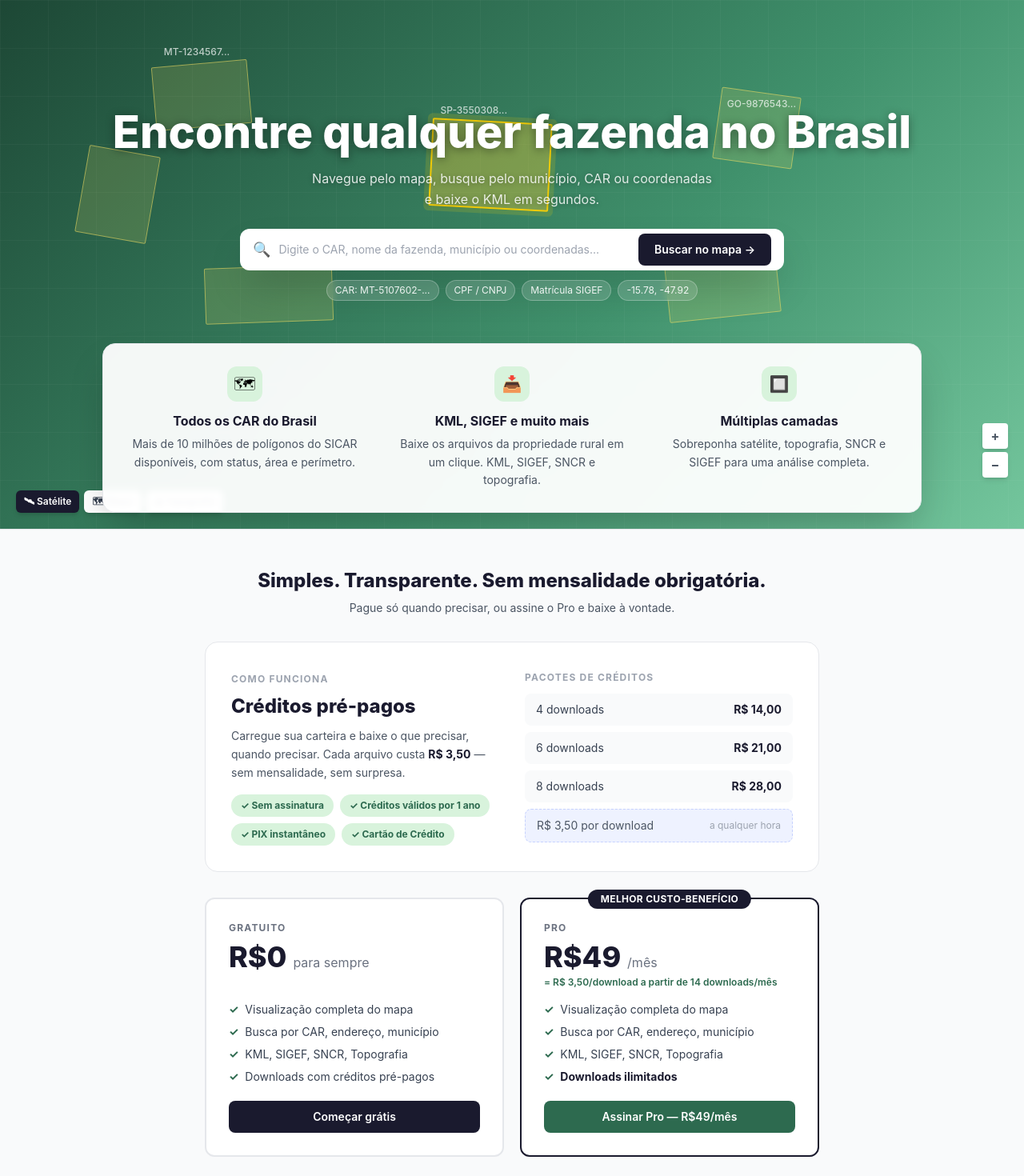
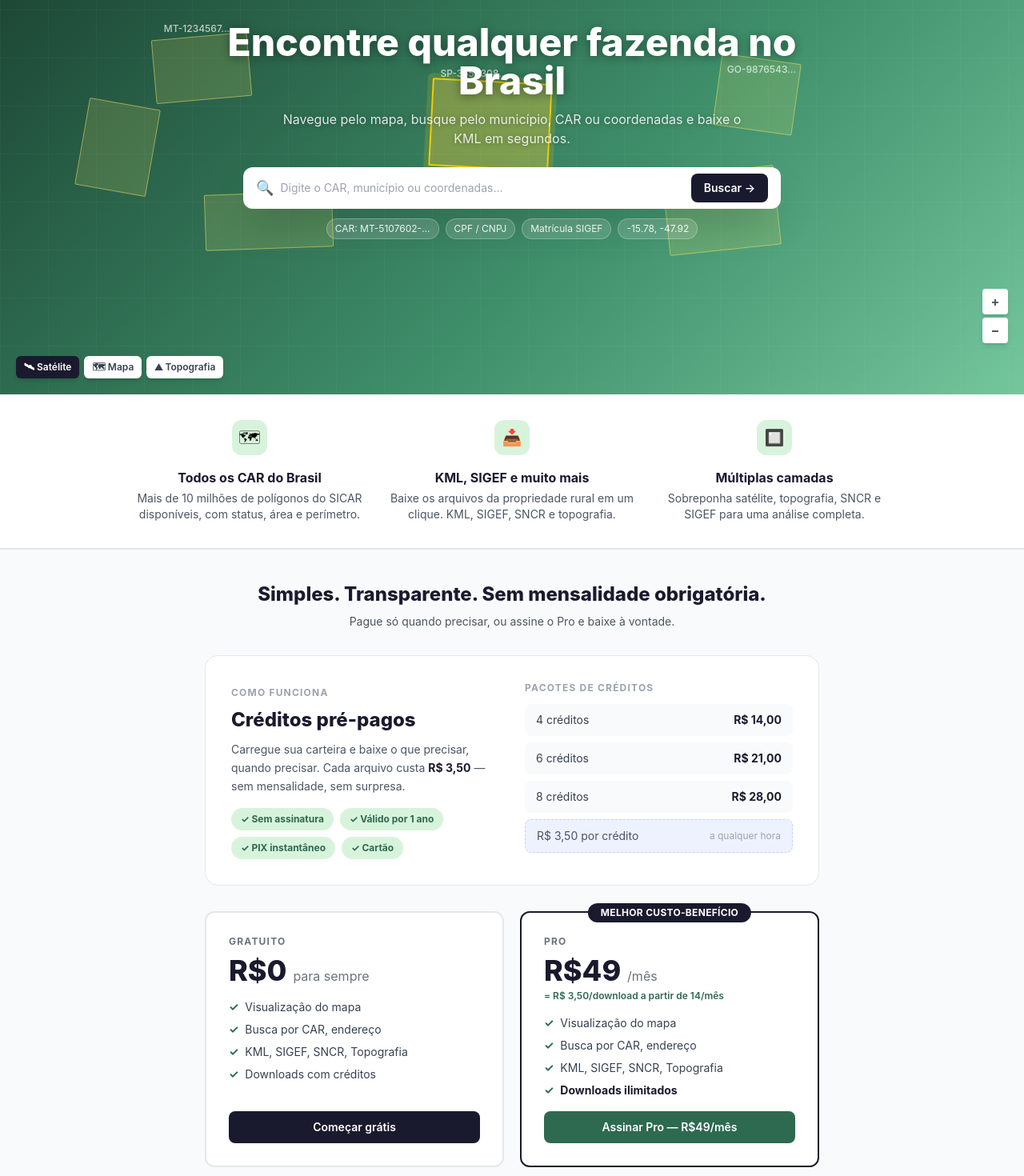
Before and after one commit to thiagomendes87/talhao-app, a Next.js app: page / in a window 1280 px wide. Shown: the part 140-1610 px from the top of the page at 80% size. Built offline with nearby package versions, Linux system fonts and the light colour scheme; no server answers.

Commit message:
ui: full mobile responsive - hero, pricing, login, whatsapp

```diff
--- a/app/entrar/page.tsx
+++ b/app/entrar/page.tsx
@@ -38,9 +38,9 @@ function LoginForm() {
   }
 
   return (
-    <div className="min-h-screen grid grid-cols-2">
-      {/* Esquerda — visual */}
-      <div className="flex flex-col justify-between p-12" style={{ background: 'linear-gradient(145deg, #1A1A2E 0%, #2D6A4F 100%)' }}>
+    <div className="min-h-screen flex flex-col sm:grid sm:grid-cols-2">
+      {/* Esquerda — visual (escondida no mobile) */}
+      <div className="hidden sm:flex flex-col justify-between p-12" style={{ background: 'linear-gradient(145deg, #1A1A2E 0%, #2D6A4F 100%)' }}>
         <Link href="/" className="flex items-center gap-2">
           <div className="w-8 h-8 bg-white/15 rounded-lg flex items-center justify-center text-lg">🌿</div>
           <span className="text-white font-extrabold text-xl">Talhão</span>
@@ -62,7 +62,12 @@ function LoginForm() {
       </div>
 
       {/* Direita — formulário */}
-      <div className="flex flex-col justify-center px-12 py-10 bg-white">
+      <div className="flex flex-col justify-center px-6 sm:px-12 py-10 bg-white min-h-screen sm:min-h-0">
+        {/* Logo só no mobile */}
+        <Link href="/" className="flex items-center gap-2 mb-8 sm:hidden">
+          <div className="w-8 h-8 bg-[#2D6A4F] rounded-lg flex items-center justify-center text-lg">🌿</div>
+          <span className="font-extrabold text-[#1A1A2E] text-xl">Talhão</span>
+        </Link>
         <h1 className="text-2xl font-extrabold text-[#1A1A2E] mb-1.5">Entrar na conta</h1>
         <p className="text-sm text-gray-600 mb-8">
           Não tem uma conta?{' '}
--- a/components/MapHero.tsx
+++ b/components/MapHero.tsx
@@ -22,8 +22,11 @@ const features = [
 
 export default function MapHero() {
   return (
-    <section className="relative min-h-[calc(100vh-72px)] overflow-hidden" style={{
-      background: 'linear-gradient(135deg, #1B4332 0%, #2D6A4F 30%, #40916C 60%, #74C69D 100%)'
+    <div>
+      {/* Hero */}
+      <section className="relative overflow-hidden" style={{
+        background: 'linear-gradient(135deg, #1B4332 0%, #2D6A4F 30%, #40916C 60%, #74C69D 100%)',
+        minHeight: 'clamp(400px, 70vh, 700px)'
       }}>
         {/* Grid overlay */}
         <div className="absolute inset-0" style={{
@@ -33,84 +36,88 @@ export default function MapHero() {
           `
         }} />
 
-      {/* Fake polygon shapes — serão substituídos pelo Mapbox */}
+        {/* Polígonos decorativos — só em desktop */}
+        <div className="hidden md:block">
           <div className="absolute" style={{ top: '20%', left: '15%', width: 120, height: 80, background: 'rgba(255,230,100,0.15)', border: '1.5px solid rgba(255,230,100,0.5)', borderRadius: 2, transform: 'rotate(-5deg)' }} />
           <div className="absolute" style={{ top: '35%', left: '8%', width: 90, height: 110, background: 'rgba(255,230,100,0.15)', border: '1.5px solid rgba(255,230,100,0.5)', borderRadius: 2, transform: 'rotate(10deg)' }} />
           <div className="absolute" style={{ top: '55%', left: '20%', width: 160, height: 70, background: 'rgba(255,230,100,0.15)', border: '1.5px solid rgba(255,230,100,0.5)', borderRadius: 2, transform: 'rotate(-2deg)' }} />
           <div className="absolute" style={{ top: '25%', left: '70%', width: 100, height: 90, background: 'rgba(255,230,100,0.15)', border: '1.5px solid rgba(255,230,100,0.5)', borderRadius: 2, transform: 'rotate(8deg)' }} />
           <div className="absolute" style={{ top: '50%', left: '65%', width: 140, height: 100, background: 'rgba(255,230,100,0.15)', border: '1.5px solid rgba(255,230,100,0.5)', borderRadius: 2, transform: 'rotate(-6deg)' }} />
-      {/* Polígono ativo destacado */}
           <div className="absolute" style={{ top: '30%', left: '42%', width: 150, height: 110, background: 'rgba(255,210,50,0.35)', border: '2.5px solid rgba(255,210,0,0.9)', borderRadius: 2, boxShadow: '0 0 0 6px rgba(255,215,0,0.15)', transform: 'rotate(3deg)' }} />
-
-      {/* Labels */}
           <span className="absolute text-white/70 text-xs font-medium" style={{ top: '17%', left: '16%' }}>MT-1234567...</span>
           <span className="absolute text-white/70 text-xs font-medium" style={{ top: '26%', left: '71%' }}>GO-9876543...</span>
           <span className="absolute text-white/70 text-xs font-medium" style={{ top: '27%', left: '43%' }}>SP-3550308...</span>
+        </div>
 
-      {/* Search overlay centralizado */}
-      <div className="absolute top-[44%] left-1/2 flex w-[680px] max-w-[92vw] -translate-x-1/2 -translate-y-1/2 flex-col items-center text-center">
-        <h1 className="mb-2.5 whitespace-nowrap text-[clamp(1.9rem,4.8vw,3.5rem)] font-extrabold leading-tight text-white" style={{ textShadow: '0 2px 12px rgba(0,0,0,0.4)' }}>
+        {/* Conteúdo central */}
+        <div className="relative z-10 flex flex-col items-center justify-center text-center px-4 sm:px-8 py-16 sm:py-24 h-full">
+          <h1 className="text-2xl sm:text-4xl md:text-5xl font-extrabold text-white mb-3 max-w-3xl leading-tight" style={{ textShadow: '0 2px 12px rgba(0,0,0,0.4)' }}>
             Encontre qualquer fazenda no Brasil
           </h1>
-        <p className="mb-6 max-w-2xl text-base leading-relaxed text-white/85" style={{ textShadow: '0 1px 6px rgba(0,0,0,0.3)' }}>
-          Navegue pelo mapa, busque pelo município, CAR ou coordenadas<br /> e baixe o KML em segundos.
+          <p className="mb-6 max-w-xl text-sm sm:text-base leading-relaxed text-white/85" style={{ textShadow: '0 1px 6px rgba(0,0,0,0.3)' }}>
+            Navegue pelo mapa, busque pelo município, CAR ou coordenadas e baixe o KML em segundos.
           </p>
 
           {/* Search box */}
-        <div className="flex w-full items-center gap-2.5 rounded-xl bg-white px-4 py-1.5 shadow-2xl">
-          <span className="text-gray-400 text-lg">🔍</span>
+          <div className="w-full max-w-2xl">
+            <div className="flex flex-col sm:flex-row items-stretch sm:items-center gap-2 rounded-xl bg-white px-4 py-2 shadow-2xl">
+              <span className="text-gray-400 text-lg hidden sm:block">🔍</span>
               <input
                 type="text"
-            placeholder="Digite o CAR, nome da fazenda, município ou coordenadas..."
+                placeholder="Digite o CAR, município ou coordenadas..."
                 className="flex-1 border-none outline-none text-sm text-gray-700 bg-transparent py-2"
               />
-          <Link href="/mapa" className="btn-primary whitespace-nowrap">
-            Buscar no mapa →
+              <Link href="/mapa" className="btn-primary text-center whitespace-nowrap text-sm py-2 px-4 rounded-lg">
+                Buscar →
               </Link>
             </div>
 
             {/* Tags */}
             <div className="flex gap-2 justify-center mt-3 flex-wrap">
               {['CAR: MT-5107602-...', 'CPF / CNPJ', 'Matrícula SIGEF', '-15.78, -47.92'].map(tag => (
-            <span key={tag} className="text-white/90 text-xs px-2.5 py-1 rounded-full" style={{ background: 'rgba(255,255,255,0.15)', border: '1px solid rgba(255,255,255,0.25)', backdropFilter: 'blur(4px)' }}>
+                <span key={tag} className="text-white/90 text-xs px-2.5 py-1 rounded-full" style={{ background: 'rgba(255,255,255,0.15)', border: '1px solid rgba(255,255,255,0.25)' }}>
                   {tag}
                 </span>
               ))}
             </div>
           </div>
+        </div>
 
-      {/* Zoom controls */}
-      <div className="absolute right-5 bottom-16 flex flex-col gap-1">
+        {/* Controles — só em desktop */}
+        <div className="hidden md:flex absolute right-5 bottom-16 flex-col gap-1">
           {['+', '−'].map(c => (
-          <div key={c} className="w-8 h-8 bg-white rounded flex items-center justify-center font-bold text-gray-600 shadow-md cursor-pointer text-base">
+            <div key={c} className="w-8 h-8 bg-white rounded flex items-center justify-center font-bold text-gray-600 shadow-md cursor-pointer">
               {c}
             </div>
           ))}
         </div>
-
-      {/* Layer toggles */}
-      <div className="absolute bottom-5 left-5 flex gap-1.5">
+        <div className="hidden md:flex absolute bottom-5 left-5 gap-1.5">
           {['🛰 Satélite', '🗺 Mapa', '⛰ Topografia'].map((l, i) => (
             <div key={l} className={`rounded-md px-2.5 py-1.5 text-xs font-semibold shadow-md cursor-pointer ${i === 0 ? 'bg-[#1A1A2E] text-white' : 'bg-white text-gray-700'}`}>
               {l}
             </div>
           ))}
         </div>
+      </section>
 
-      {/* Bloco de benefícios dentro do mapa */}
-      <div className="absolute left-1/2 bottom-5 z-20 w-[92vw] max-w-5xl -translate-x-1/2 rounded-2xl border border-gray-200 bg-white/95 p-5 shadow-2xl backdrop-blur-sm">
-        <div className="grid grid-cols-1 gap-5 md:grid-cols-3">
+      {/* Bloco de features — fora do hero, sempre visível */}
+      <div className="bg-white border-b border-gray-200 shadow-sm">
+        <div className="max-w-5xl mx-auto px-4 sm:px-8 py-6 sm:py-8">
+          <div className="grid grid-cols-1 sm:grid-cols-3 gap-4 sm:gap-6">
             {features.map(f => (
-            <div key={f.title} className="text-center px-4 py-2">
-              <div className="mx-auto mb-3 flex h-11 w-11 items-center justify-center rounded-xl bg-[#D8F3DC] text-xl">
+              <div key={f.title} className="flex items-start gap-4 sm:flex-col sm:items-center sm:text-center">
+                <div className="flex-shrink-0 flex h-11 w-11 items-center justify-center rounded-xl bg-[#D8F3DC] text-xl">
                   {f.icon}
                 </div>
-              <h3 className="mb-1.5 font-bold text-[#1A1A2E]">{f.title}</h3>
-              <p className="text-sm leading-relaxed text-gray-600">{f.desc}</p>
+                <div>
+                  <h3 className="font-bold text-[#1A1A2E] text-sm sm:text-base mb-1">{f.title}</h3>
+                  <p className="text-xs sm:text-sm leading-relaxed text-gray-600">{f.desc}</p>
+                </div>
               </div>
             ))}
           </div>
         </div>
-    </section>
+      </div>
+    </div>
   )
 }
--- a/components/Pricing.tsx
+++ b/components/Pricing.tsx
@@ -8,8 +8,8 @@ const packages = [
 
 export default function Pricing() {
   return (
-    <section id="precos" className="py-12 px-10 bg-gray-50 border-t border-gray-200">
-      <h2 className="text-center text-2xl font-extrabold text-[#1A1A2E] mb-2">
+    <section id="precos" className="py-10 px-4 sm:px-10 bg-gray-50 border-t border-gray-200">
+      <h2 className="text-center text-xl sm:text-2xl font-extrabold text-[#1A1A2E] mb-2">
         Simples. Transparente. Sem mensalidade obrigatória.
       </h2>
       <p className="text-center text-sm text-gray-600 mb-8">
@@ -17,16 +17,17 @@ export default function Pricing() {
       </p>
 
       {/* Créditos pré-pagos */}
-      <div className="max-w-3xl mx-auto mb-8 bg-white rounded-2xl p-8 border border-gray-200 grid grid-cols-2 gap-8 items-center">
+      <div className="max-w-3xl mx-auto mb-8 bg-white rounded-2xl p-5 sm:p-8 border border-gray-200">
+        <div className="grid grid-cols-1 sm:grid-cols-2 gap-6 sm:gap-8 items-start">
           <div>
             <span className="text-xs font-bold tracking-widest text-gray-400 uppercase">Como funciona</span>
-          <h3 className="text-2xl font-extrabold text-[#1A1A2E] mt-2 mb-2.5">Créditos pré-pagos</h3>
+            <h3 className="text-xl sm:text-2xl font-extrabold text-[#1A1A2E] mt-2 mb-2.5">Créditos pré-pagos</h3>
             <p className="text-sm text-gray-600 leading-relaxed mb-4">
               Carregue sua carteira e baixe o que precisar, quando precisar.
               Cada arquivo custa <strong className="text-[#1A1A2E]">R$ 3,50</strong> — sem mensalidade, sem surpresa.
             </p>
             <div className="flex gap-2 flex-wrap">
-            {['✓ Sem assinatura', '✓ Créditos válidos por 1 ano', '✓ PIX instantâneo', '✓ Cartão de Crédito'].map(tag => (
+              {['✓ Sem assinatura', '✓ Válido por 1 ano', '✓ PIX instantâneo', '✓ Cartão'].map(tag => (
                 <span key={tag} className="text-xs font-bold px-3 py-1.5 rounded-full bg-[#D8F3DC] text-[#2D6A4F]">{tag}</span>
               ))}
             </div>
@@ -36,50 +37,50 @@ export default function Pricing() {
             <div className="flex flex-col gap-2">
               {packages.map(p => (
                 <div key={p.downloads} className="flex justify-between items-center bg-gray-50 rounded-lg px-3.5 py-2.5 text-sm">
-                <span className="text-gray-700">{p.downloads} downloads</span>
+                  <span className="text-gray-700">{p.downloads} créditos</span>
                   <span className="font-bold text-[#1A1A2E]">{p.price}</span>
                 </div>
               ))}
               <div className="flex justify-between items-center bg-indigo-50 rounded-lg px-3.5 py-2.5 text-sm border border-dashed border-indigo-200">
-              <span className="text-gray-600">R$ 3,50 por download</span>
+                <span className="text-gray-600">R$ 3,50 por crédito</span>
                 <span className="text-gray-400 text-xs">a qualquer hora</span>
+              </div>
             </div>
           </div>
         </div>
       </div>
 
       {/* Cards Grátis + Pro */}
-      <div className="max-w-3xl mx-auto grid grid-cols-2 gap-5 items-stretch">
+      <div className="max-w-3xl mx-auto grid grid-cols-1 sm:grid-cols-2 gap-4 sm:gap-5 items-stretch">
         {/* Grátis */}
-        <div className="bg-white rounded-xl p-7 border-2 border-gray-200 flex flex-col">
+        <div className="bg-white rounded-xl p-5 sm:p-7 border-2 border-gray-200 flex flex-col">
           <p className="text-xs font-bold tracking-widest text-gray-500 uppercase mb-2">Gratuito</p>
-          <div className="text-4xl font-extrabold text-[#1A1A2E]">R$0 <span className="text-base font-normal text-gray-500">para sempre</span></div>
-          <p className="mt-1 mb-4 text-xs font-semibold invisible">= R$ 3,50/download a partir de 14 downloads/mês</p>
-          <ul className="mb-5 space-y-2 text-sm text-gray-700">
-            {['Visualização completa do mapa', 'Busca por CAR, endereço, município', 'KML, SIGEF, SNCR, Topografia', 'Downloads com créditos pré-pagos'].map(i => (
-              <li key={i} className="flex items-center gap-2"><span className="text-[#2D6A4F] font-bold">✓</span>{i}</li>
+          <div className="text-3xl sm:text-4xl font-extrabold text-[#1A1A2E]">R$0 <span className="text-base font-normal text-gray-500">para sempre</span></div>
+          <ul className="my-4 space-y-2 text-sm text-gray-700">
+            {['Visualização do mapa', 'Busca por CAR, endereço', 'KML, SIGEF, SNCR, Topografia', 'Downloads com créditos'].map(i => (
+              <li key={i} className="flex items-start gap-2"><span className="text-[#2D6A4F] font-bold flex-shrink-0">✓</span>{i}</li>
             ))}
           </ul>
-          <Link href="/cadastro" className="btn-primary mt-auto block w-full rounded-lg py-2.5 text-center">Começar grátis</Link>
+          <Link href="/cadastro" className="btn-primary mt-auto block w-full rounded-lg py-2.5 text-center text-sm">Começar grátis</Link>
         </div>
 
         {/* Pro */}
-        <div className="bg-white rounded-xl p-7 border-2 border-[#1A1A2E] relative flex flex-col">
+        <div className="bg-white rounded-xl p-5 sm:p-7 border-2 border-[#1A1A2E] relative flex flex-col">
           <div className="absolute -top-3 left-1/2 -translate-x-1/2 bg-[#1A1A2E] text-white text-xs font-bold px-4 py-1 rounded-full whitespace-nowrap tracking-wide uppercase">
             Melhor custo-benefício
           </div>
           <p className="text-xs font-bold tracking-widest text-gray-500 uppercase mb-2">Pro</p>
-          <div className="text-4xl font-extrabold text-[#1A1A2E]">R$49 <span className="text-base font-normal text-gray-500">/mês</span></div>
-          <p className="text-xs text-[#2D6A4F] font-semibold mt-1 mb-4">= R$ 3,50/download a partir de 14 downloads/mês</p>
-          <ul className="mb-5 space-y-2 text-sm text-gray-700">
-            {['Visualização completa do mapa', 'Busca por CAR, endereço, município', 'KML, SIGEF, SNCR, Topografia', 'Downloads ilimitados'].map(i => (
-              <li key={i} className="flex items-center gap-2">
-                <span className="text-[#2D6A4F] font-bold">✓</span>
+          <div className="text-3xl sm:text-4xl font-extrabold text-[#1A1A2E]">R$49 <span className="text-base font-normal text-gray-500">/mês</span></div>
+          <p className="text-xs text-[#2D6A4F] font-semibold mt-1 mb-4">= R$ 3,50/download a partir de 14/mês</p>
+          <ul className="mb-4 space-y-2 text-sm text-gray-700">
+            {['Visualização do mapa', 'Busca por CAR, endereço', 'KML, SIGEF, SNCR, Topografia', 'Downloads ilimitados'].map(i => (
+              <li key={i} className="flex items-start gap-2">
+                <span className="text-[#2D6A4F] font-bold flex-shrink-0">✓</span>
                 <span className={i === 'Downloads ilimitados' ? 'font-bold text-[#1A1A2E]' : ''}>{i}</span>
               </li>
             ))}
           </ul>
-          <Link href="/assinar" className="btn-green mt-auto block w-full rounded-lg py-2.5 text-center">Assinar Pro — R$49/mês</Link>
+          <Link href="/assinar" className="btn-green mt-auto block w-full rounded-lg py-2.5 text-center text-sm">Assinar Pro — R$49/mês</Link>
         </div>
       </div>
     </section>
--- a/components/WhatsAppTeaser.tsx
+++ b/components/WhatsAppTeaser.tsx
@@ -1,8 +1,9 @@
 export default function WhatsAppTeaser() {
   return (
-    <section className="py-12 px-10 bg-green-50 border-t border-green-100 grid grid-cols-2 gap-12 items-center" style={{ background: '#F0FDF4', borderColor: '#D1FAE5' }}>
+    <section className="py-10 px-4 sm:px-10 border-t border-green-100" style={{ background: '#F0FDF4', borderColor: '#D1FAE5' }}>
+      <div className="max-w-5xl mx-auto grid grid-cols-1 sm:grid-cols-2 gap-8 sm:gap-12 items-center">
         <div>
-        <h2 className="text-2xl font-extrabold text-[#1A1A2E] mb-3">Em breve: busca pelo WhatsApp</h2>
+          <h2 className="text-xl sm:text-2xl font-extrabold text-[#1A1A2E] mb-3">Em breve: busca pelo WhatsApp</h2>
           <p className="text-sm text-gray-600 leading-relaxed mb-5">
             Mande a localização ou as coordenadas pelo WhatsApp e receba as informações
             da propriedade rural — CAR, área, status e KML — diretamente na conversa.
@@ -15,18 +16,18 @@ export default function WhatsAppTeaser() {
         {/* Chat mockup */}
         <div className="rounded-2xl overflow-hidden shadow-lg" style={{ background: '#ECE5DD' }}>
           <div className="px-4 py-3 flex items-center gap-3" style={{ background: '#075E54' }}>
-          <div className="w-9 h-9 bg-[#40916C] rounded-full flex items-center justify-center text-base">🌿</div>
+            <div className="w-9 h-9 bg-[#40916C] rounded-full flex items-center justify-center text-base flex-shrink-0">🌿</div>
             <div>
               <div className="text-white text-sm font-semibold">Talhão</div>
               <div className="text-white/70 text-xs">online</div>
             </div>
           </div>
           <div className="p-4 space-y-2">
-          <div className="ml-auto max-w-[80%] bg-[#DCF8C6] rounded-lg rounded-tr-sm px-3 py-2 text-xs leading-relaxed">
+            <div className="ml-auto max-w-[85%] bg-[#DCF8C6] rounded-lg rounded-tr-sm px-3 py-2 text-xs leading-relaxed">
               Oi! Preciso do CAR dessa fazenda aqui 📍 [-14.235, -51.925]
               <div className="text-gray-400 text-right text-[10px] mt-1">14:32 ✓✓</div>
             </div>
-          <div className="mr-auto max-w-[80%] bg-white rounded-lg rounded-tl-sm px-3 py-2 text-xs leading-relaxed">
+            <div className="mr-auto max-w-[85%] bg-white rounded-lg rounded-tl-sm px-3 py-2 text-xs leading-relaxed">
               Encontrei! 🌿 <strong>Fazenda Santa Clara</strong><br />
               CAR: MT-5107602-XXXXXX<br />
               Área: 1.243,5 ha | Status: Ativo<br />
@@ -35,6 +36,7 @@ export default function WhatsAppTeaser() {
             </div>
           </div>
         </div>
+      </div>
     </section>
   )
 }
```
Lines whose indentation alone changed are shown as unchanged.
